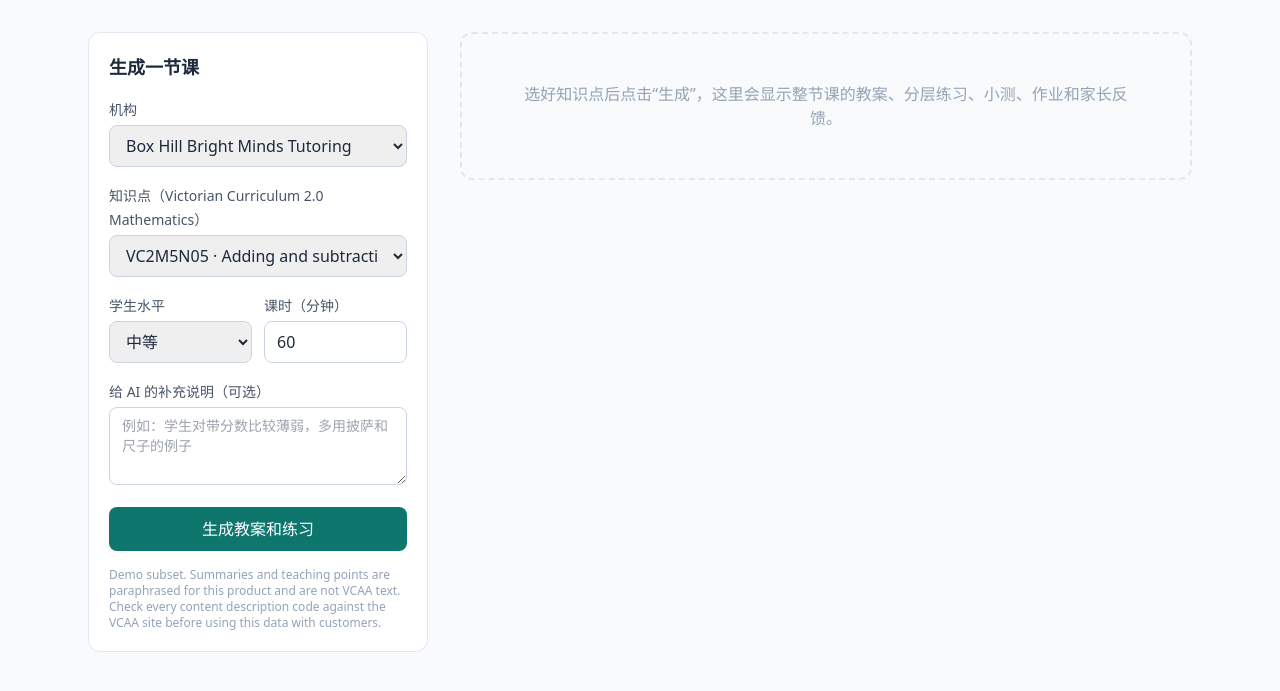
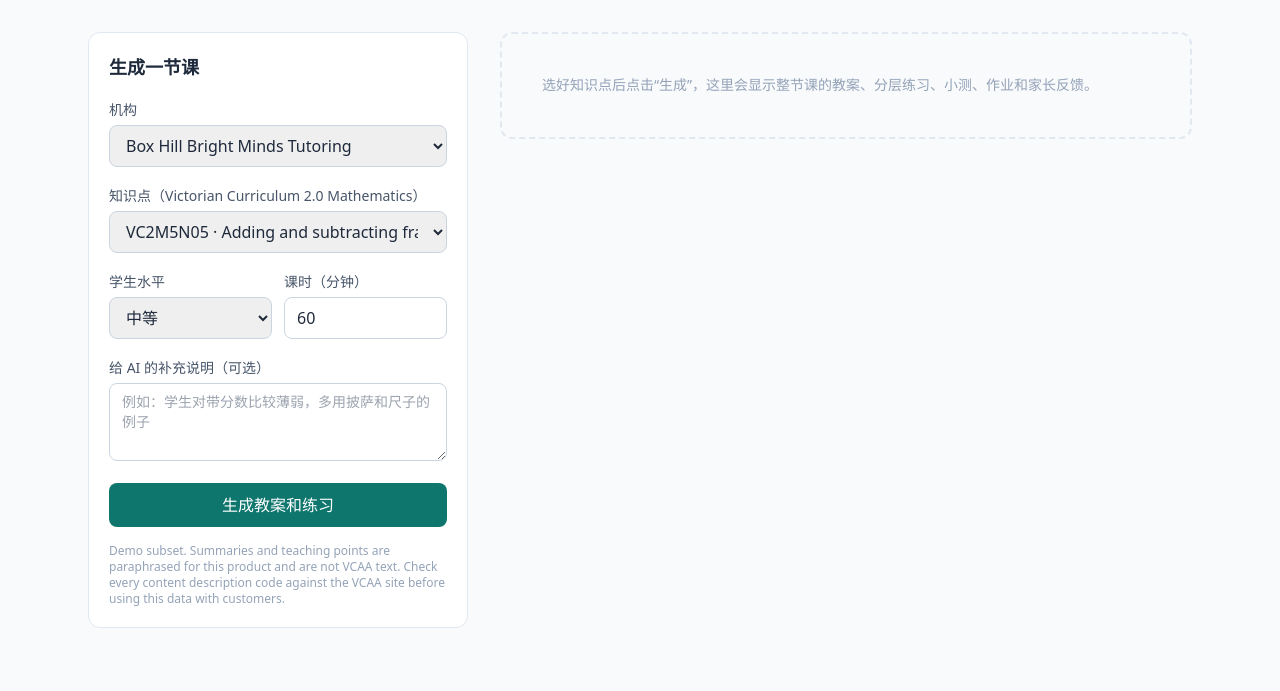
Before and after one commit to TLzzs/Teaching-Agent, a FastAPI app: page / in a window 1280 px wide. Shown: the part 73-764 px from the top of the page. Run offline with FastAPI, Linux system fonts and the light colour scheme; some libraries are stand-ins or nearby versions.

Commit message:
Widen generate form so duration minutes are fully visible
Co-authored-by: The Simple Coder <TLzzs@users.noreply.github.com>

```diff
--- a/app/templates/index.html
+++ b/app/templates/index.html
@@ -7,7 +7,7 @@
 {% endblock %}
 
 {% block content %}
-<div class="grid lg:grid-cols-[340px_1fr] gap-8 items-start">
+<div class="grid lg:grid-cols-[380px_1fr] gap-8 items-start">
   <form hx-post="/generate" hx-target="#result" hx-indicator="#spinner" hx-disabled-elt="find button"
         class="bg-white rounded-xl border border-slate-200 p-5 space-y-4 lg:sticky lg:top-6">
     <h2 class="font-semibold text-lg">生成一节课</h2>
@@ -44,7 +44,7 @@
       <label class="block">
         <span class="text-sm text-slate-600">课时（分钟）</span>
         <input type="number" name="duration_minutes" value="60" min="30" max="180" step="15"
-               class="mt-1 w-full rounded-lg border-slate-300 border px-3 py-2">
+               class="mt-1 w-full rounded-lg border-slate-300 border px-3 py-2 [appearance:textfield] [&::-webkit-outer-spin-button]:appearance-none [&::-webkit-inner-spin-button]:appearance-none">
       </label>
     </div>
 
@@ -65,7 +65,7 @@
   </form>
 
   <section id="result">
-    <div class="rounded-xl border-2 border-dashed border-slate-200 p-12 text-center text-slate-400">
+    <div class="rounded-xl border-2 border-dashed border-slate-200 p-10 text-slate-400 text-sm leading-relaxed">
       选好知识点后点击“生成”，这里会显示整节课的教案、分层练习、小测、作业和家长反馈。
     </div>
   </section>
```
